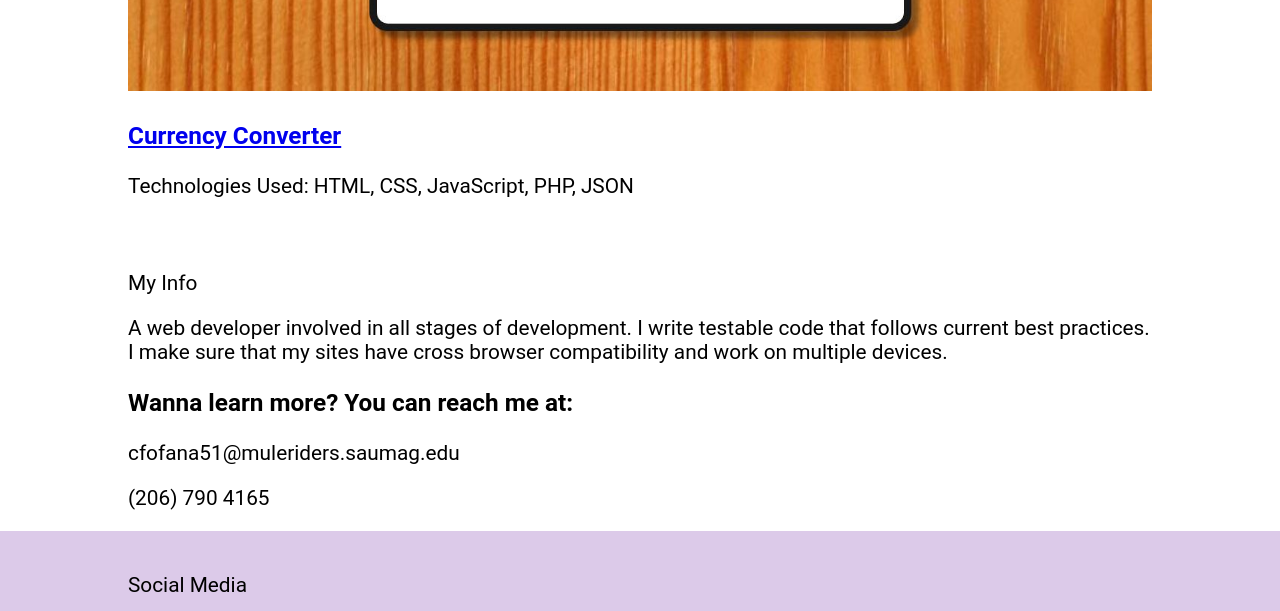
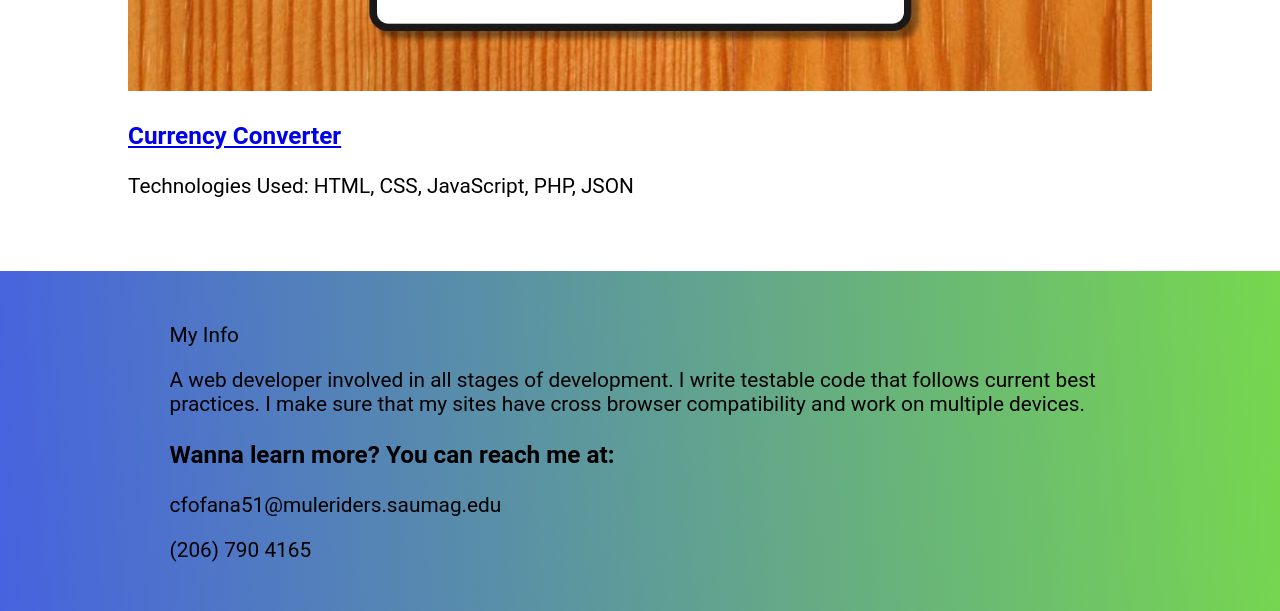
Before and after one commit to cfofana/my-project, a plain HTML site: page index.html in a window 1280 px wide. Shown: the part 5202-5813 px from the top of the page. Drawn offline with Linux system fonts and the light colour scheme; a web font is replaced by a local one.

Commit message:
Style myInfoContact section

```diff
--- a/index.html
+++ b/index.html
@@ -132,7 +132,7 @@
 
         <div class="myInfoContact">
             <div class="container">
-
+                <div class="row">
                     <div class="myInfo" id="myInfo">
                         <div class="headInfo">My Info</div>
                         <p>A web developer involved in all stages of development. I write testable code that follows current best practices. I make sure that my sites have cross browser compatibility and work on multiple devices. </p>
@@ -142,7 +142,8 @@
                         <p>cfofana51@muleriders.saumag.edu</p>
                         <p>(206) 790 4165</p>
                     </div>
-
+                </div>
+            </div>
         </div>
     </main>
 
--- a/style.css
+++ b/style.css
@@ -190,6 +190,11 @@ header {
     padding: 2.5em 0;
 }
 
+.myInfoContact {
+    background: linear-gradient(-94deg, rgba(87, 206, 37, 0.81), rgba(28, 62, 216, 0.81));
+    padding: 2.5em;
+}
+
 footer {
     padding: 1em 0;
     background-color: var(--clr-primary);
```
Lines whose indentation alone changed are shown as unchanged.
